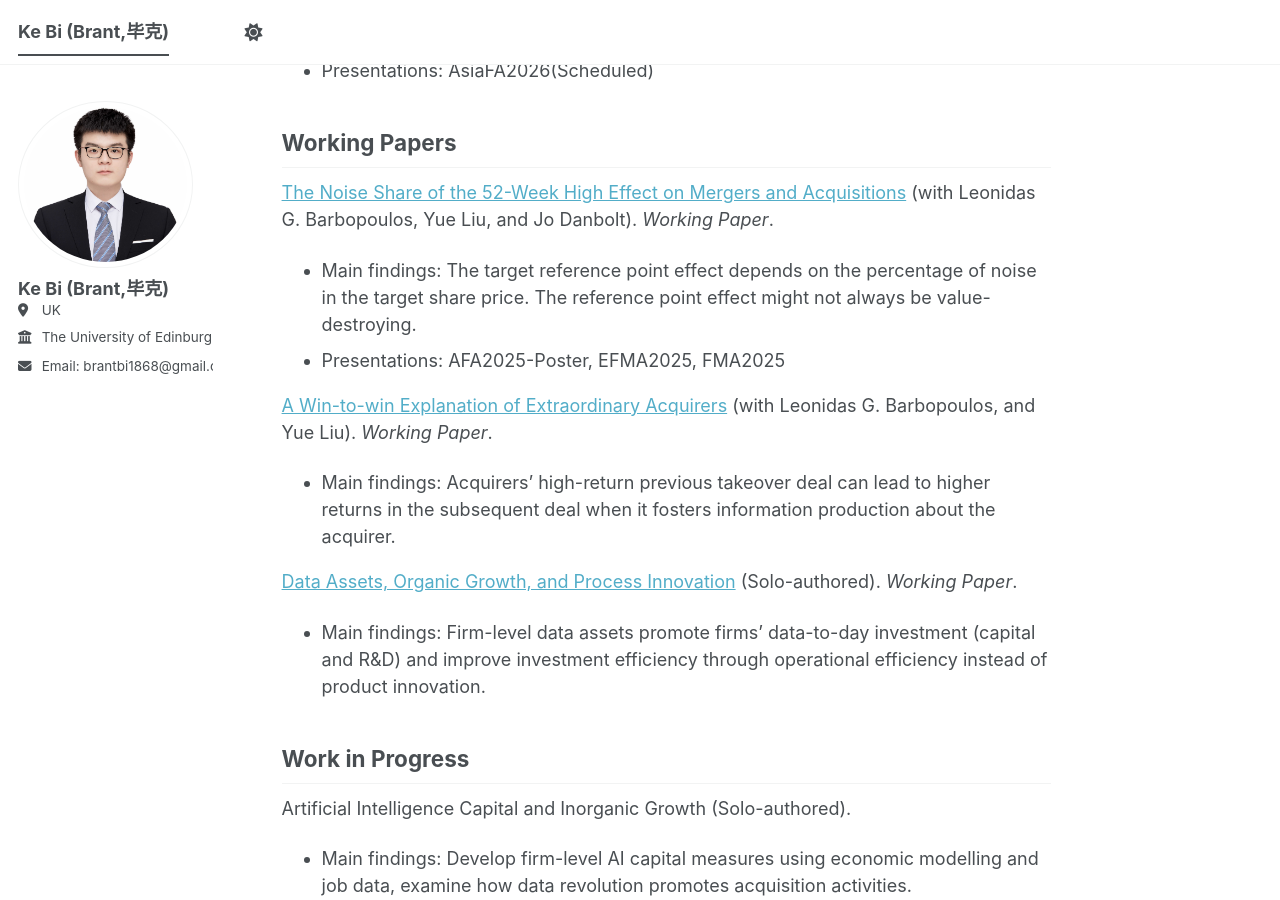
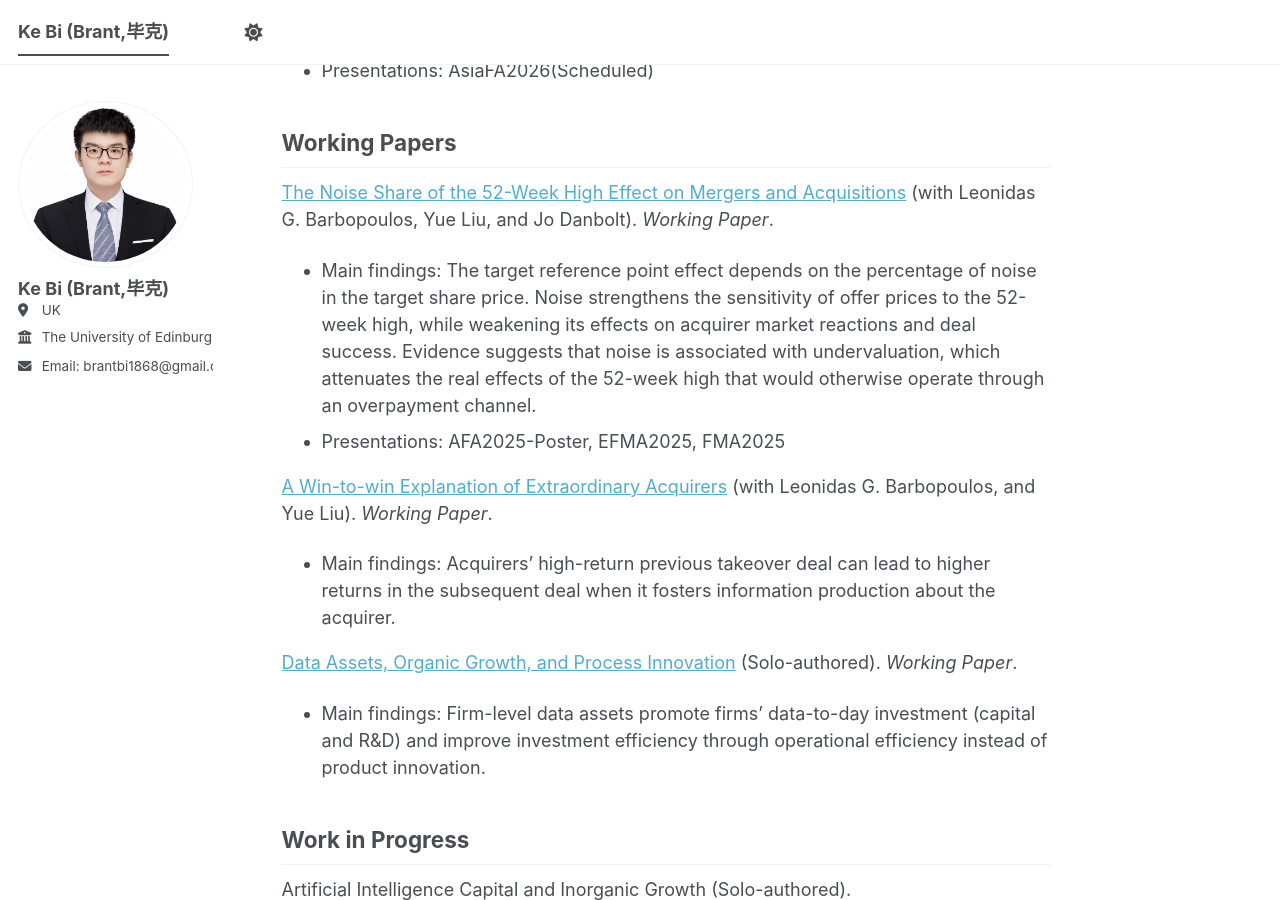
Before and after one commit to brant1868/brant1868.github.io, a Jekyll site: the page built from _pages/about.md, in a window 1280 px wide and 900 px high, scrolled down 871 px. Built offline with Jekyll 4.4.1, drawn with Linux system fonts in a browser that asks for light colours; a script bundle is joined from its source files by our own code; library files that are not in the unit come from our copies.

Commit message:
Update about.md

```diff
--- a/_pages/about.md
+++ b/_pages/about.md
@@ -36,7 +36,7 @@ Job Market Paper
 Working Papers
 ------
 [The Noise Share of the 52-Week High Effect on Mergers and Acquisitions](https://drive.google.com/file/d/1qwA9J_qWvBtJ6pgPMzsKkwzsm6qDYNI8/view?usp=sharing){:target="_blank" } (with Leonidas G. Barbopoulos, Yue Liu, and Jo Danbolt). _Working Paper_.
-- Main findings: The target reference point effect depends on the percentage of noise in the target share price. The reference point effect might not always be value-destroying.
+- Main findings: The target reference point effect depends on the percentage of noise in the target share price. Noise strengthens the sensitivity of offer prices to the 52-week high, while weakening its effects on acquirer market reactions and deal success. Evidence suggests that noise is associated with undervaluation, which attenuates the real effects of the 52-week high that would otherwise operate through an overpayment channel.
 - Presentations: AFA2025-Poster, EFMA2025, FMA2025
 
 [A Win-to-win Explanation of Extraordinary Acquirers](https://drive.google.com/file/d/1zAFkscCTH0avC7iFt44_ZkrethvgdwDa/view?usp=sharing){:target="_blank" } (with Leonidas G. Barbopoulos, and Yue Liu). _Working Paper_.
```
